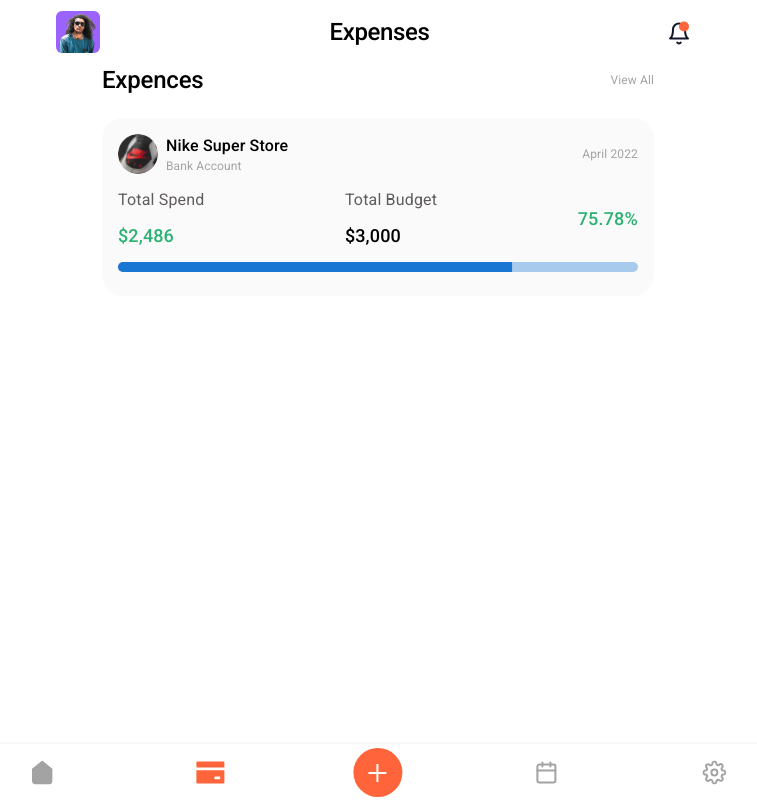
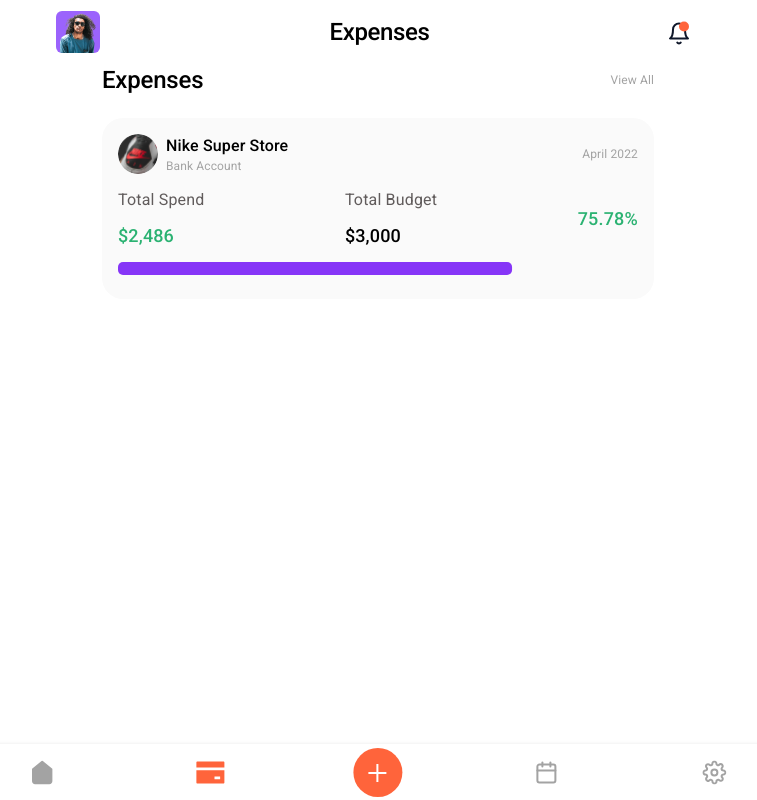
Before and after one commit to bagetmasta/expense-tracker-app, a React (Create React App) app: page /expenses in a window 1280 px wide. Shown: the whole page, without its empty margins (262-1019 px from the left). Built offline with nearby package versions, Linux system fonts and the light colour scheme; no server answers.

Commit message:
save LinearProgress with new API

```diff
--- a/src/components/ExpenseCard/ExpenseCard.tsx
+++ b/src/components/ExpenseCard/ExpenseCard.tsx
@@ -131,7 +131,21 @@
           <LinearProgress
             variant="determinate"
             value={data.progress}
-            sx={{ flexGrow: 1, height: "10px", borderRadius: "5px" }}
+            sx={{
+              flexGrow: 1,
+              height: "13px",
+              borderRadius: "5px",
+              backgroundColor: "transparent",
+              "& .MuiLinearProgress-bar": {
+                borderRadius: "5px",
+              },
+              "& .MuiLinearProgress-barColorPrimary": {
+                backgroundColor: "#8635F7",
+              },
+              "& .MuiLinearProgress-bar1Determinate": {
+                borderRadius: "5px",
+              },
+            }}
           />
         </Box>
       </CardContent>
--- a/src/components/Expenses/Expenses.tsx
+++ b/src/components/Expenses/Expenses.tsx
@@ -20,7 +20,7 @@
             lineHeight: "normal",
           }}
         >
-          Expences
+          Expenses
         </Typography>
         <Typography
           sx={{ color: "#A3A3A3", fontSize: "12px", lineHeight: "normal" }}
```
